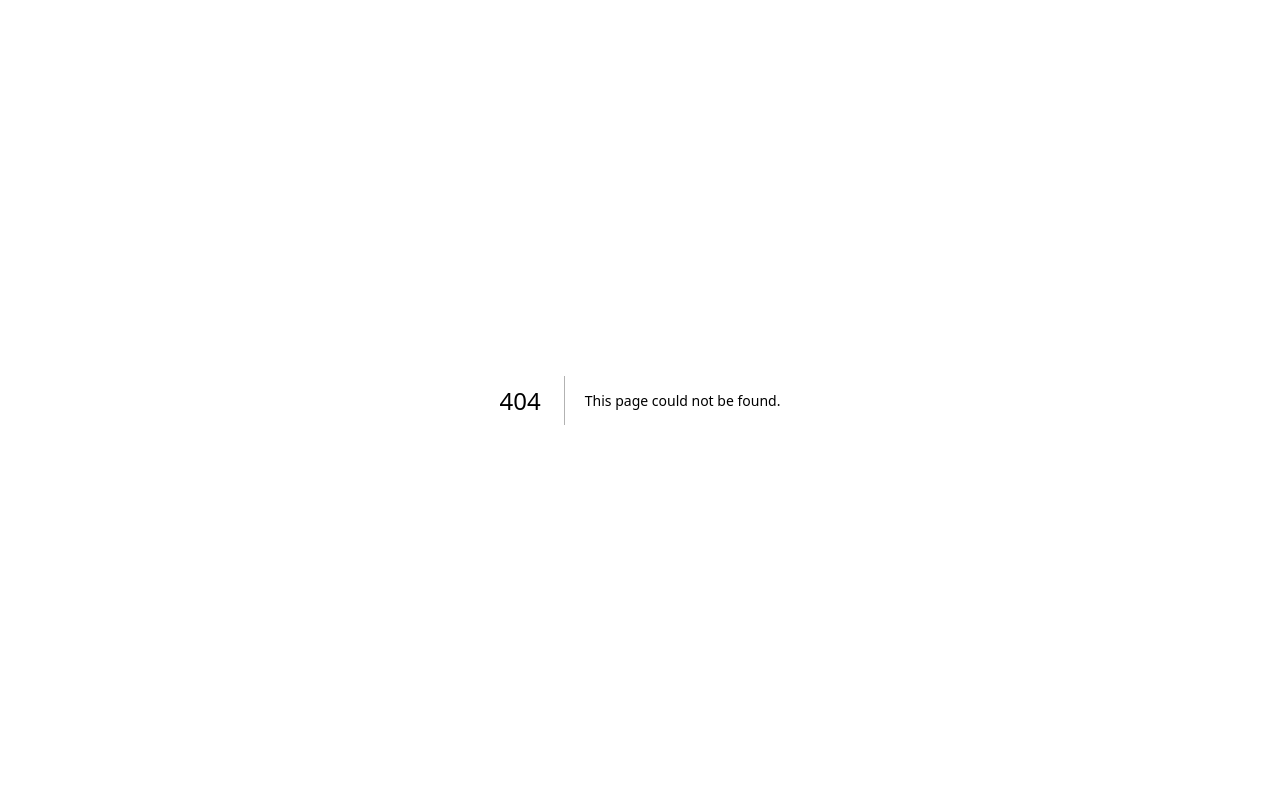
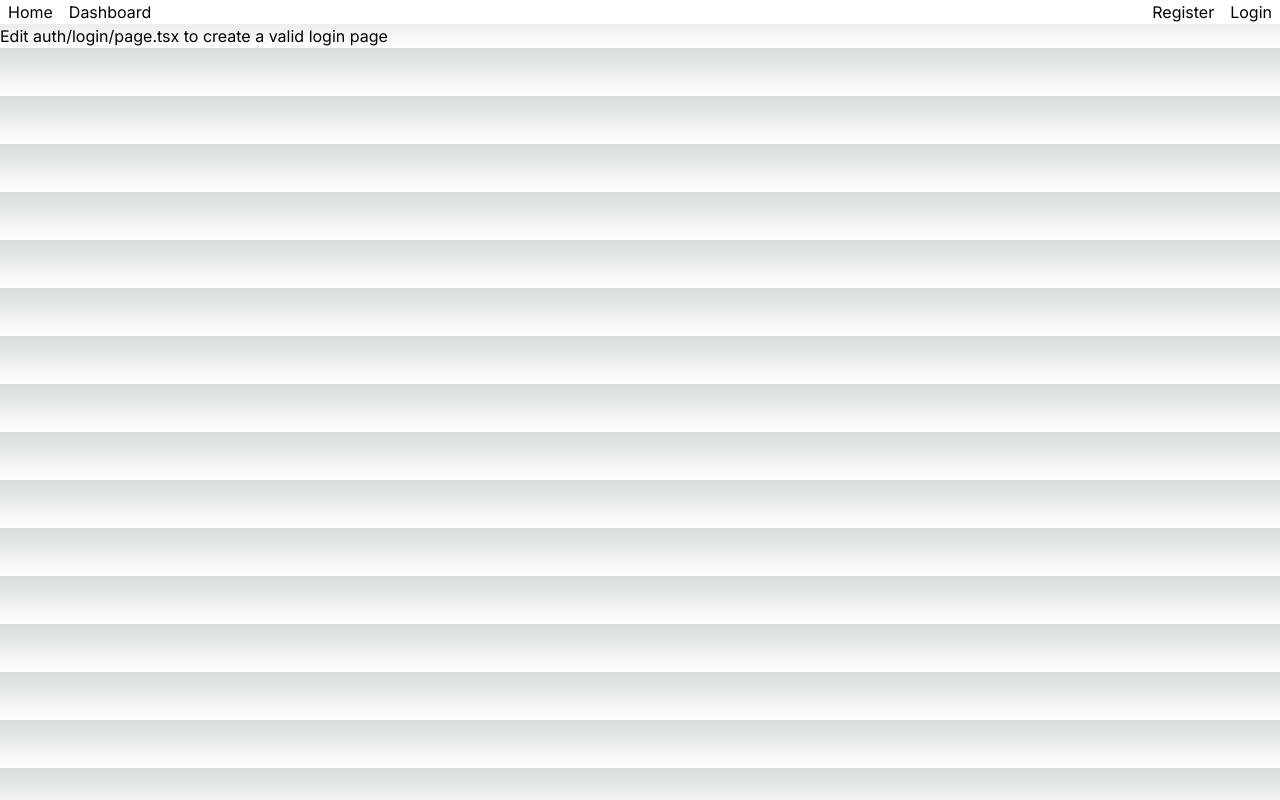
Before and after one commit to Ivan-YihuaLi/next13app, a Next.js app: page /auth/login in a window 1280 px wide. Before the commit this address had no page. Built offline with nearby package versions, Linux system fonts and the light colour scheme.

Commit message:
added login and register page scaffold

```diff
--- /dev/null
+++ b/app/auth/login/page.tsx
@@ -0,0 +1,3 @@
+export default function Login() {
+  return <div>Edit auth/login/page.tsx to create a valid login page</div>;
+}
--- /dev/null
+++ b/app/auth/register/page.tsx
@@ -0,0 +1,3 @@
+export default function Register() {
+  return <div>Edit auth/register/page.tsx to create a valid register page</div>;
+}
--- a/app/dashboard/layout.tsx
+++ b/app/dashboard/layout.tsx
@@ -1,18 +1,13 @@
-import Navbar from '../../components/Navbar'
+import Navbar from '../../components/Navbar';
 
 export const metadata = {
   title: 'Dashboard',
   description: 'My dashboard',
-}
+};
 export default function DashboardLayout({
   children,
 }: {
-  children: React.ReactNode
+  children: React.ReactNode;
 }) {
-  return (
-    <section>
-      <Navbar />
-      {children}
-    </section>
-  )
+  return <section>{children}</section>;
 }
--- a/app/layout.tsx
+++ b/app/layout.tsx
@@ -1,21 +1,25 @@
-import './globals.css'
-import { Inter } from 'next/font/google'
+import './globals.css';
+import { Inter } from 'next/font/google';
+import Navbar from '@/components/Navbar';
 
-const inter = Inter({ subsets: ['latin'] })
+const inter = Inter({ subsets: ['latin'] });
 
 export const metadata = {
   title: 'NeighborGood',
   description: 'Generated by create next app',
-}
+};
 
 export default function RootLayout({
   children,
 }: {
-  children: React.ReactNode
+  children: React.ReactNode;
 }) {
   return (
     <html lang="en">
-      <body className={inter.className}>{children}</body>
+      <body className={inter.className}>
+        <Navbar />
+        {children}
+      </body>
     </html>
-  )
+  );
 }
--- a/components/Navbar.tsx
+++ b/components/Navbar.tsx
@@ -1,5 +1,29 @@
+import Link from 'next/link';
+
 const Navbar = () => {
-  return <div>This is a Navbar</div>
-}
+  return (
+    <header>
+      <div className="bg-white">
+        <nav className="flex mx-auto text-black">
+          <div className="flex px-2">
+            <Link href={'/'}>Home</Link>
+          </div>
+          <div className="flex px-2">
+            <Link href={'/dashboard'}>
+              <p className="text-black">Dashboard</p>
+            </Link>
+          </div>
 
-export default Navbar
+          <div className="flex px-2 ml-auto">
+            <Link href={'/auth/register'}>Register</Link>
+          </div>
+          <div className="flex px-2">
+            <Link href={'/auth/login'}>Login</Link>
+          </div>
+        </nav>
+      </div>
+    </header>
+  );
+};
+
+export default Navbar;
```
